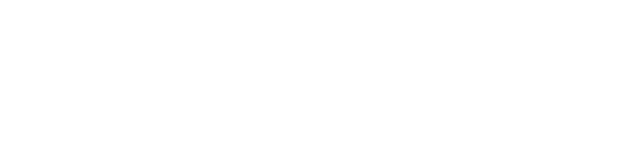
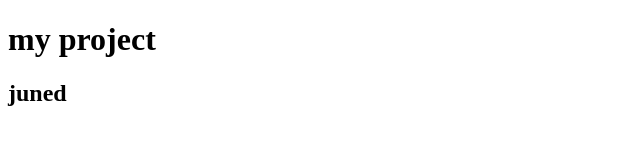
Before and after one commit to junedmd/my-website, a plain HTML site: page index.html in a window 1280 px wide. Shown: the whole page, without its empty margins (0-640 px from the left). Drawn offline with Linux system fonts and the light colour scheme.

Commit message:
added some tag in index.html

```diff
--- a/index.html
+++ b/index.html
@@ -6,6 +6,7 @@
     <title>my website</title>
 </head>
 <body>
-
+    <h1> my project </h1>
+    <h2> juned</h2>
 </body>
 </html>
```
